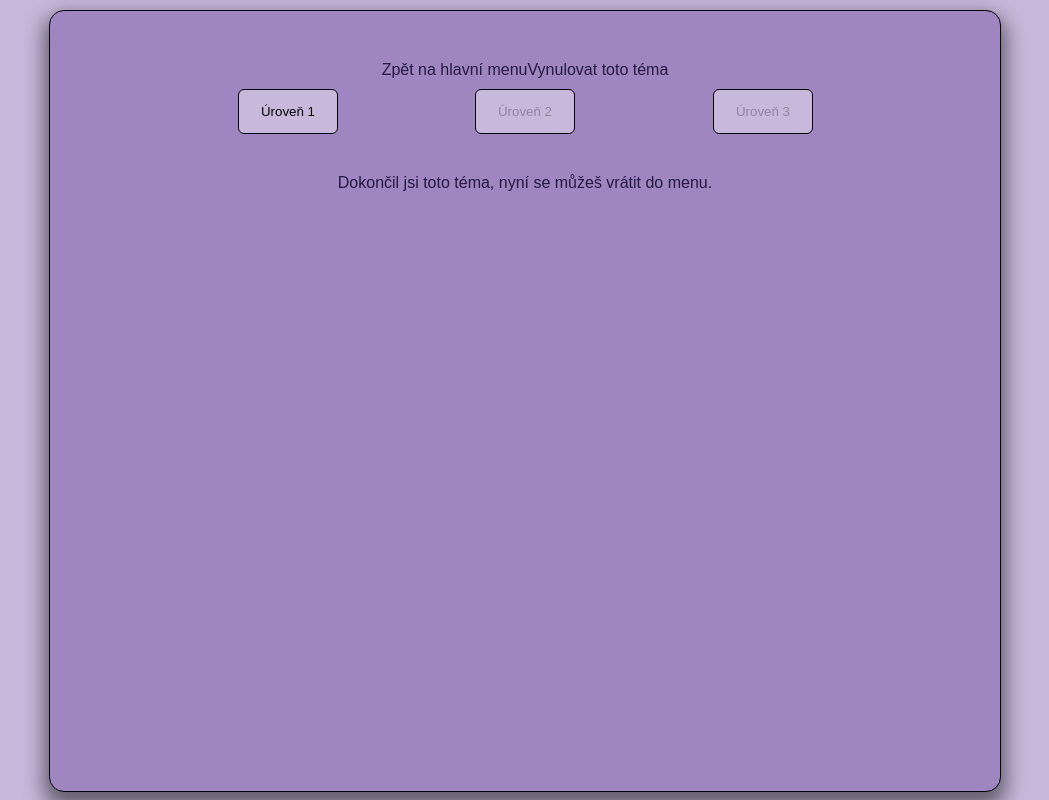
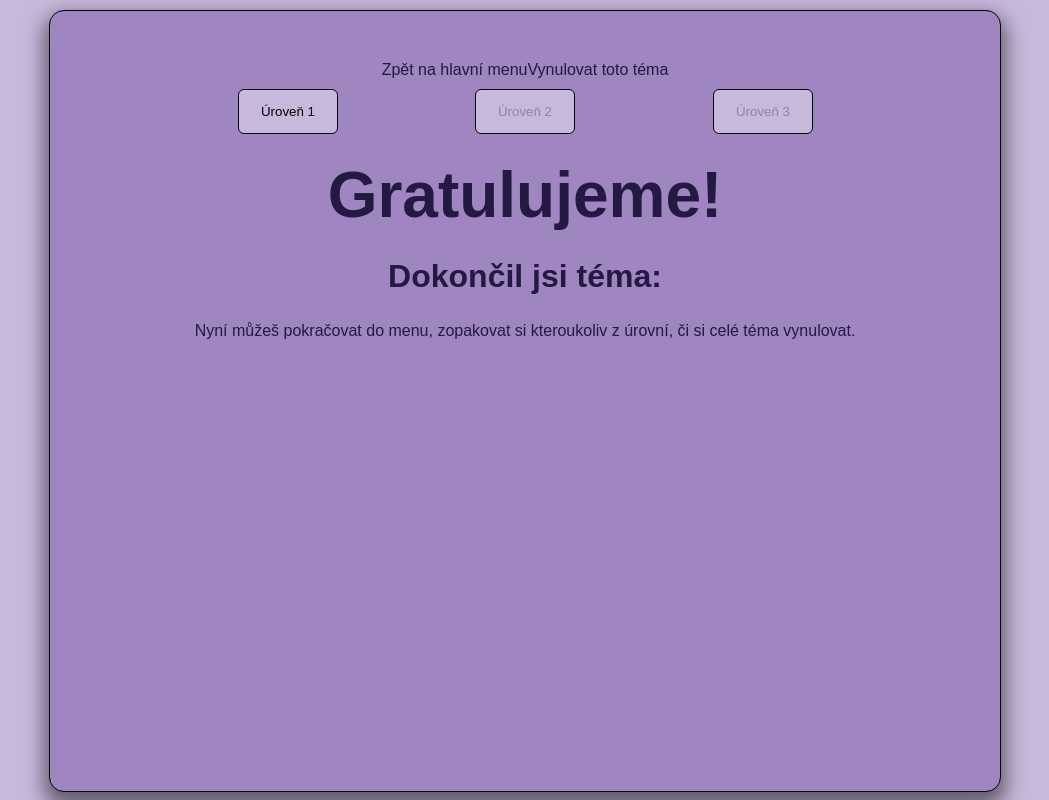
Before and after one commit to martinnovak22/memory_game, a React (Vite) app: page /1/1 in a window 1280 px wide. Shown: the whole page, without its empty margins (115-1164 px from the left). Built offline with nearby package versions, Linux system fonts and the light colour scheme; a web font is replaced by a local one.

Commit message:
Final level behaviour
- updated final level behavior
- button hidden when unlocking level
- const for themes diacritics
- name update

```diff
--- a/src/App.jsx
+++ b/src/App.jsx
@@ -39,7 +39,7 @@ function App() {
         <Route path={"/"} element={<Home />}></Route>
         <Route
           path="/:temaId"
-          element={<LevelLayout handleCards={handleCards} levels={levels} />}
+          element={<LevelLayout handleCards={handleCards} handleLevels={handleLevels} levels={levels} />}
         >
           <Route
             path={":level"}
--- a/src/components/gameBoard.jsx
+++ b/src/components/gameBoard.jsx
@@ -2,6 +2,12 @@ import { Card } from "./card.jsx";
 import data from "../assets/data.json";
 import { useEffect, useState } from "react";
 import { getThemeData, isCardMatched, sleep } from "../utils/utils.js";
+
+const themes = {
+  prirodni: "Přírodní",
+  technicke: "Technické",
+  rodinne: "Rodinné",
+};
 
 export default function GameBoard({
   cards,
@@ -13,11 +19,11 @@ export default function GameBoard({
   const [choiceTwo, setChoiceTwo] = useState(null);
 
   // from page url, returns: "/{theme}/{level}
-  const tema = window.location.pathname.split("/");
+  const theme = window.location.pathname.split("/");
 
   // getting cards for choice comparison
   const getCardOne = (data) => {
-    return getThemeData(data, tema[1], tema[2]).find((word) => {
+    return getThemeData(data, theme[1], theme[2]).find((word) => {
       if (word.word.cz === choiceOne.word || word.word.eng === choiceOne.word) {
         return word;
       }
@@ -25,7 +31,7 @@ export default function GameBoard({
   };
 
   const getCardTwo = (data) => {
-    return getThemeData(data, tema[1], tema[2]).find((word) => {
+    return getThemeData(data, theme[1], theme[2]).find((word) => {
       if (word.word.cz === choiceTwo.word || word.word.eng === choiceTwo.word) {
         return word;
       }
@@ -39,8 +45,9 @@ export default function GameBoard({
   };
 
   // unlocks new level after button click
-  const unlockLevel = () => {
-    handleLevels({ ...levels, [tema[1]]: [tema[2]] });
+  const unlockLevel = (e) => {
+    e.currentTarget.style.visibility = "hidden";
+    handleLevels({ ...levels, [theme[1]]: [theme[2]] });
   };
   // choice handler
   const handleChoice = async (card) => {
@@ -73,32 +80,37 @@ export default function GameBoard({
     checkChoices().catch((err) => console.log(err));
   }, [choiceOne, choiceTwo]);
 
-  // function which uses util "isCardMatched" to check, if all the cards are matched
+  // function which uses util "isCardMatched" to check, if all the cards are matched or not
   const notMatched = cards.some((card) => {
     return isCardMatched(card);
   });
 
   if (notMatched) {
     return (
-        <div className={"gameBoard"}>
-          {cards.map((card) =>
-            Card({ card, handleChoice, choiceOne, choiceTwo })
-          )}
-        </div>
+      <div className={"gameBoard"}>
+        {cards.map((card) =>
+          Card({ card, handleChoice, choiceOne, choiceTwo })
+        )}
+      </div>
     );
   }
-  if (!notMatched && cards.length !== 0 && Number(tema[2]) !== 3) {
+  if (!notMatched && cards.length !== 0 && Number(theme[2]) !== 3) {
     return (
       <div>
-        <button onClick={() => unlockLevel()} className={"nextLevelButton"}>
+        <button onClick={(e) => unlockLevel(e)} className={"nextLevelButton"}>
           Vyhrál jsi, klikni pro pokračování!
         </button>
       </div>
     );
   }
-  return(
-    <div>
-      <p>Dokončil jsi toto téma, nyní se můžeš vrátit do menu.</p>
+  return (
+    <div className={"endDiv"}>
+      <h1>Gratulujeme!</h1>
+      <h2>Dokončil jsi téma: {themes[theme[1]]}</h2>
+      <p className={"endParagraph"}>
+        Nyní můžeš pokračovat do menu, zopakovat si kteroukoliv z úrovní, či si
+        celé téma vynulovat.
+      </p>
     </div>
-  )
+  );
 }
```
